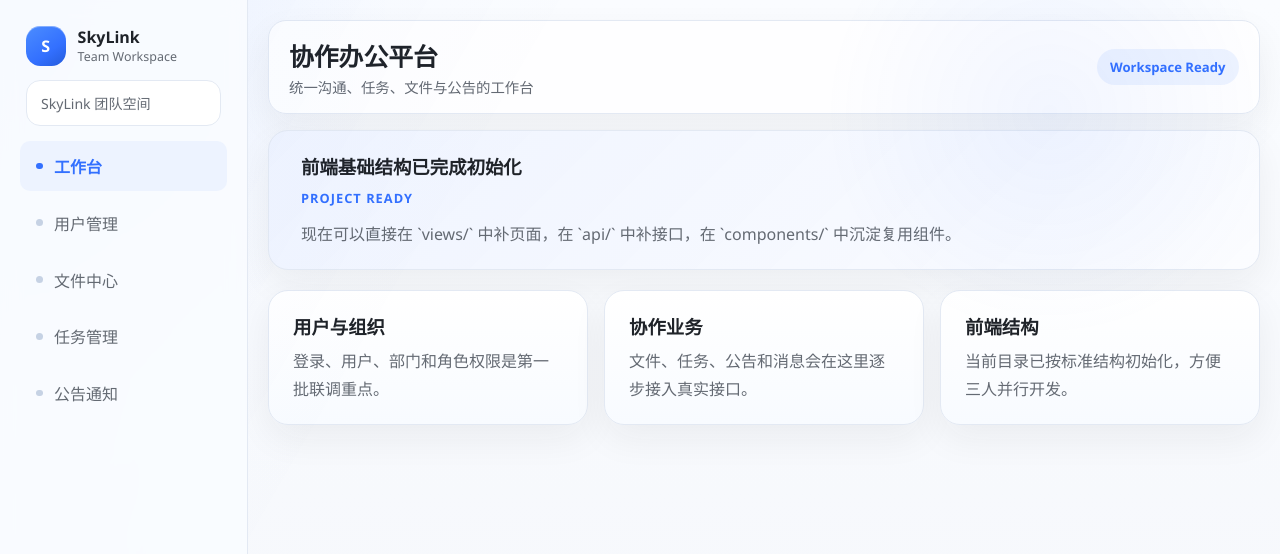
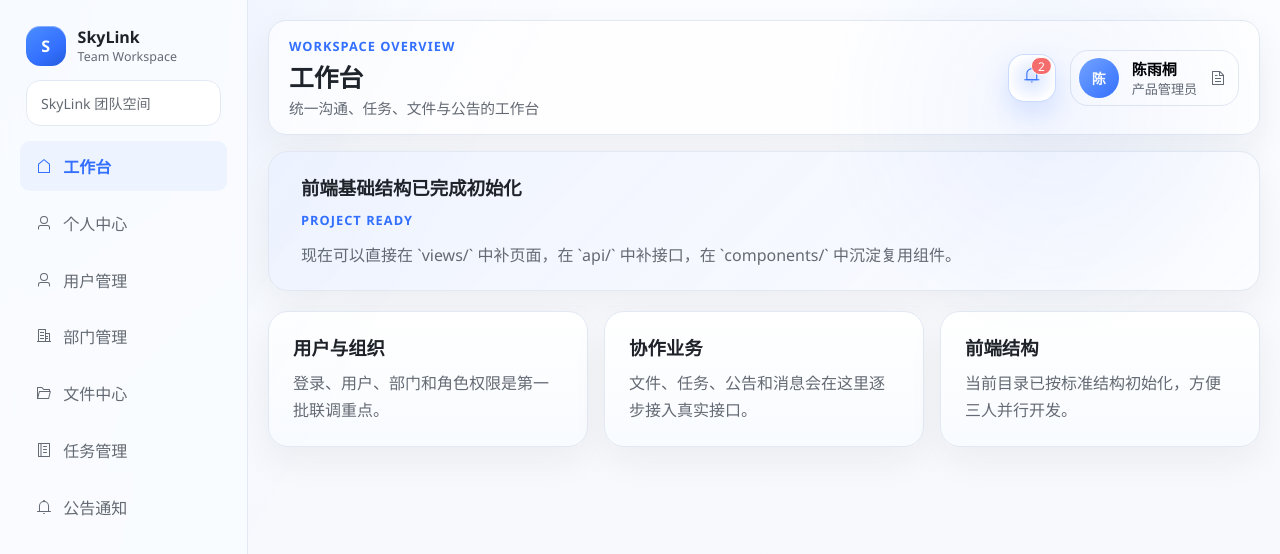
Before and after one commit to AleFlyX/sky-link, a Vue app in the folder frontend/sky-link-frontend/: page /app/dashboard in a window 1280 px wide. Shown: the top 554 px of the page. Built offline with nearby package versions, Linux system fonts and the light colour scheme.

Commit message:
feat:完善工作台导航与共享状态
扩展侧栏导航图标、动态页面标题、通知入口和用户资料入口。

通过Pinia统一管理当前用户与未读通知，并补充业务页面共享布局样式。

```diff
--- a/frontend/sky-link-frontend/src/assets/main.css
+++ b/frontend/sky-link-frontend/src/assets/main.css
@@ -3,3 +3,54 @@
 #app {
   min-height: 100vh;
 }
+
+.page-shell {
+  display: grid;
+  gap: 1rem;
+}
+
+.page-grid {
+  display: grid;
+  gap: 1rem;
+  grid-template-columns: repeat(2, minmax(0, 1fr));
+}
+
+.page-grid--profile > :first-child {
+  grid-column: 1 / -1;
+}
+
+.page-toolbar {
+  display: flex;
+  align-items: center;
+  justify-content: space-between;
+  gap: 1rem;
+  margin-bottom: 1rem;
+}
+
+.page-toolbar__filters {
+  display: flex;
+  gap: 0.75rem;
+  flex: 1;
+}
+
+.page-toolbar .el-input,
+.page-toolbar .el-select {
+  max-width: 280px;
+}
+
+@media (max-width: 900px) {
+  .page-grid {
+    grid-template-columns: 1fr;
+  }
+
+  .page-toolbar,
+  .page-toolbar__filters {
+    flex-direction: column;
+    align-items: stretch;
+  }
+
+  .page-toolbar .el-input,
+  .page-toolbar .el-select {
+    max-width: none;
+  }
+}
--- a/frontend/sky-link-frontend/src/components/common/AppNavItem.vue
+++ b/frontend/sky-link-frontend/src/components/common/AppNavItem.vue
@@ -1,4 +1,6 @@
 <script setup>
+import { ElIcon } from 'element-plus'
+
 defineProps({
   to: {
     type: String,
@@ -8,12 +10,18 @@ defineProps({
     type: String,
     required: true,
   },
+  icon: {
+    type: Object,
+    default: null,
+  },
 })
 </script>
 
 <template>
   <RouterLink :to="to" class="nav-item">
-    <span class="nav-item__dot"></span>
+    <ElIcon v-if="icon" class="nav-item__icon">
+      <component :is="icon" />
+    </ElIcon>
     <span>{{ label }}</span>
   </RouterLink>
 </template>
@@ -29,12 +37,20 @@ defineProps({
   transition: 0.2s ease;
 }
 
-.nav-item__dot {
-  width: 0.42rem;
-  height: 0.42rem;
-  border-radius: 999px;
-  background: #c6d2e4;
+.nav-item__icon {
+  display: inline-flex;
+  align-items: center;
+  justify-content: center;
+  width: 1rem;
+  height: 1rem;
+  font-size: 1rem;
   transition: 0.2s ease;
+}
+
+.nav-item__icon :deep(svg) {
+  display: block;
+  width: 1rem;
+  height: 1rem;
 }
 
 .nav-item.router-link-active {
@@ -43,10 +59,6 @@ defineProps({
   font-weight: 600;
 }
 
-.nav-item.router-link-active .nav-item__dot {
-  background: var(--color-primary);
-}
-
 .nav-item:hover {
   background: var(--color-surface-muted);
   color: var(--color-text);
--- a/frontend/sky-link-frontend/src/layouts/AppLayout.vue
+++ b/frontend/sky-link-frontend/src/layouts/AppLayout.vue
@@ -1,14 +1,51 @@
 <script setup>
+import {
+  Document,
+  Bell,
+  FolderOpened,
+  House,
+  Memo,
+  OfficeBuilding,
+  User,
+} from '@element-plus/icons-vue'
+import { computed } from 'vue'
+import { useRoute, useRouter } from 'vue-router'
 import AppBrand from '../components/common/AppBrand.vue'
 import AppNavItem from '../components/common/AppNavItem.vue'
+import { useAppStore } from '../stores/app'
+
+const route = useRoute()
+const router = useRouter()
+const appStore = useAppStore()
 
 const navItems = [
-  { label: '工作台', to: '/app/dashboard' },
-  { label: '用户管理', to: '/app/users' },
-  { label: '文件中心', to: '/app/files' },
-  { label: '任务管理', to: '/app/tasks' },
-  { label: '公告通知', to: '/app/notices' },
+  { label: '工作台', to: '/app/dashboard', icon: House },
+  { label: '个人中心', to: '/app/profile', icon: User },
+  { label: '用户管理', to: '/app/users', icon: User },
+  { label: '部门管理', to: '/app/departments', icon: OfficeBuilding },
+  { label: '文件中心', to: '/app/files', icon: FolderOpened },
+  { label: '任务管理', to: '/app/tasks', icon: Memo },
+  { label: '公告通知', to: '/app/notices', icon: Bell },
 ]
+
+const pageTitle = computed(() => route.meta.title || 'SkyLink')
+const pageEyebrow = computed(
+  () => route.meta.eyebrow || 'Connected Workspace',
+)
+const unreadCount = computed(() => appStore.unreadNotificationCount)
+const avatarText = computed(() => appStore.currentUser.name.slice(0, 1))
+
+/**
+ * 跳转到通知查看页面的时候顺便清空未读消息
+ */
+function goToNotices() {
+  appStore.markNotificationsRead()
+  router.push('/app/notices')
+}
+
+function goToProfile() {
+  router.push('/app/profile')
+}
 </script>
 
 <template>
@@ -23,6 +60,7 @@ const navItems = [
         <AppNavItem
           v-for="item in navItems"
           :key="item.to"
+          :icon="item.icon"
           :label="item.label"
           :to="item.to"
         />
@@ -32,10 +70,33 @@ const navItems = [
     <main class="layout__main">
       <header class="layout__header">
         <div class="layout__header-copy">
-          <h1 class="layout__title">协作办公平台</h1>
-          <div class="layout__eyebrow">统一沟通、任务、文件与公告的工作台</div>
+          <div class="layout__eyebrow">{{ pageEyebrow }}</div>
+          <h1 class="layout__title">{{ pageTitle }}</h1>
+          <p class="layout__summary">统一沟通、任务、文件与公告的工作台</p>
         </div>
-        <div class="layout__status">Workspace Ready</div>
+
+        <div class="layout__header-actions">
+          <button
+            type="button"
+            :class="['layout__notify', { 'layout__notify--active': unreadCount > 0 }]"
+            @click="goToNotices"
+          >
+            <el-badge :value="unreadCount" :hidden="unreadCount === 0" :max="99">
+              <Bell class="layout__notify-icon" />
+            </el-badge>
+          </button>
+
+          <button type="button" class="layout__profile" @click="goToProfile">
+            <el-avatar class="layout__avatar" :size="40">
+              {{ avatarText }}
+            </el-avatar>
+            <div class="layout__profile-copy">
+              <strong>{{ appStore.currentUser.name }}</strong>
+              <span>{{ appStore.currentUser.roleLabel }}</span>
+            </div>
+            <Document class="layout__profile-icon" />
+          </button>
+        </div>
       </header>
 
       <section class="layout__content">
@@ -87,6 +148,7 @@ const navItems = [
   display: flex;
   align-items: center;
   justify-content: space-between;
+  gap: 1rem;
   margin-bottom: 1rem;
   padding: 1rem 1.25rem;
   border: 1px solid var(--color-border);
@@ -102,8 +164,11 @@ const navItems = [
 }
 
 .layout__eyebrow {
-  font-size: 0.9rem;
-  color: var(--color-text-muted);
+  color: var(--color-primary);
+  font-size: 0.8rem;
+  font-weight: 700;
+  letter-spacing: 0.08em;
+  text-transform: uppercase;
 }
 
 .layout__title {
@@ -111,13 +176,105 @@ const navItems = [
   font-size: 1.55rem;
 }
 
-.layout__status {
-  padding: 0.55rem 0.85rem;
-  border-radius: 999px;
-  background: var(--color-primary-soft);
+.layout__summary {
+  margin: 0;
+  color: var(--color-text-muted);
+  font-size: 0.92rem;
+}
+
+.layout__header-actions {
+  display: flex;
+  align-items: center;
+  gap: 0.85rem;
+}
+
+.layout__notify,
+.layout__profile {
+  border: 1px solid var(--color-border);
+  background: var(--color-surface);
+}
+
+.layout__notify {
+  position: relative;
+  display: grid;
+  place-items: center;
+  width: 48px;
+  height: 48px;
+  border-radius: 16px;
+  cursor: pointer;
+  transition:
+    transform 0.2s ease,
+    box-shadow 0.2s ease,
+    border-color 0.2s ease;
+}
+
+.layout__notify::after {
+  content: '';
+  position: absolute;
+  inset: -4px;
+  border-radius: 20px;
+  opacity: 0;
+  transition: opacity 0.2s ease;
+}
+
+.layout__notify--active {
+  border-color: rgba(51, 112, 255, 0.25);
+  box-shadow: 0 12px 26px rgba(51, 112, 255, 0.16);
+}
+
+.layout__notify--active::after {
+  opacity: 1;
+  background: radial-gradient(circle, rgba(51, 112, 255, 0.18), transparent 65%);
+}
+
+.layout__notify:hover,
+.layout__profile:hover {
+  transform: translateY(-1px);
+}
+
+.layout__notify-icon {
+  width: 1.1rem;
+  height: 1.1rem;
   color: var(--color-primary);
+}
+
+.layout__profile {
+  display: flex;
+  align-items: center;
+  gap: 0.8rem;
+  padding: 0.45rem 0.75rem 0.45rem 0.5rem;
+  border-radius: 18px;
+  cursor: pointer;
+  transition:
+    transform 0.2s ease,
+    box-shadow 0.2s ease;
+}
+
+.layout__avatar {
+  background: linear-gradient(135deg, #77a6ff, #3370ff);
+  color: #fff;
+  font-weight: 700;
+}
+
+.layout__profile-copy {
+  display: flex;
+  flex-direction: column;
+  text-align: left;
+}
+
+.layout__profile-copy strong {
+  font-size: 0.94rem;
+}
+
+.layout__profile-copy span {
+  color: var(--color-text-muted);
   font-size: 0.82rem;
-  font-weight: 700;
+}
+
+.layout__profile-icon {
+  width: 1rem;
+  height: 1rem;
+  color: var(--color-text-muted);
 }
 
 .layout__content {
@@ -138,5 +295,18 @@ const navItems = [
     flex-direction: row;
     flex-wrap: wrap;
   }
+
+  .layout__header {
+    flex-direction: column;
+    align-items: stretch;
+  }
+
+  .layout__header-actions {
+    justify-content: space-between;
+  }
+
+  .layout__profile {
+    flex: 1;
+  }
 }
 </style>
--- a/frontend/sky-link-frontend/src/stores/app.js
+++ b/frontend/sky-link-frontend/src/stores/app.js
@@ -1,8 +1,33 @@
 import { defineStore } from 'pinia'
+import { computed, ref } from 'vue'
+import { currentUser, notifications } from '../mock/workspace'
 
-export const useAppStore = defineStore('app', {
-  state: () => ({
-    appName: 'SkyLink',
-    initialized: true,
-  }),
+export const useAppStore = defineStore('app', () => {
+  const appName = ref('SkyLink')  // 应用名
+  const initialized = ref(true) // 应用是否已初始化
+  const currentUserState = ref(currentUser)// 当前用户信息
+  const notificationsState = ref(notifications)// 通知列表
+
+  const unreadNotificationCount = computed( // 未读通知数量
+    () => notificationsState.value.filter((item) => !item.read).length,
+  )
+
+  /**
+   * 标记所有通知为已读
+   */
+  function markNotificationsRead() {
+    notificationsState.value = notificationsState.value.map((item) => ({
+      ...item,
+      read: true,
+    }))
+  }
+
+  return {
+    appName,
+    initialized,
+    currentUser: currentUserState,
+    notifications: notificationsState,
+    unreadNotificationCount,
+    markNotificationsRead,
+  }
 })
```
